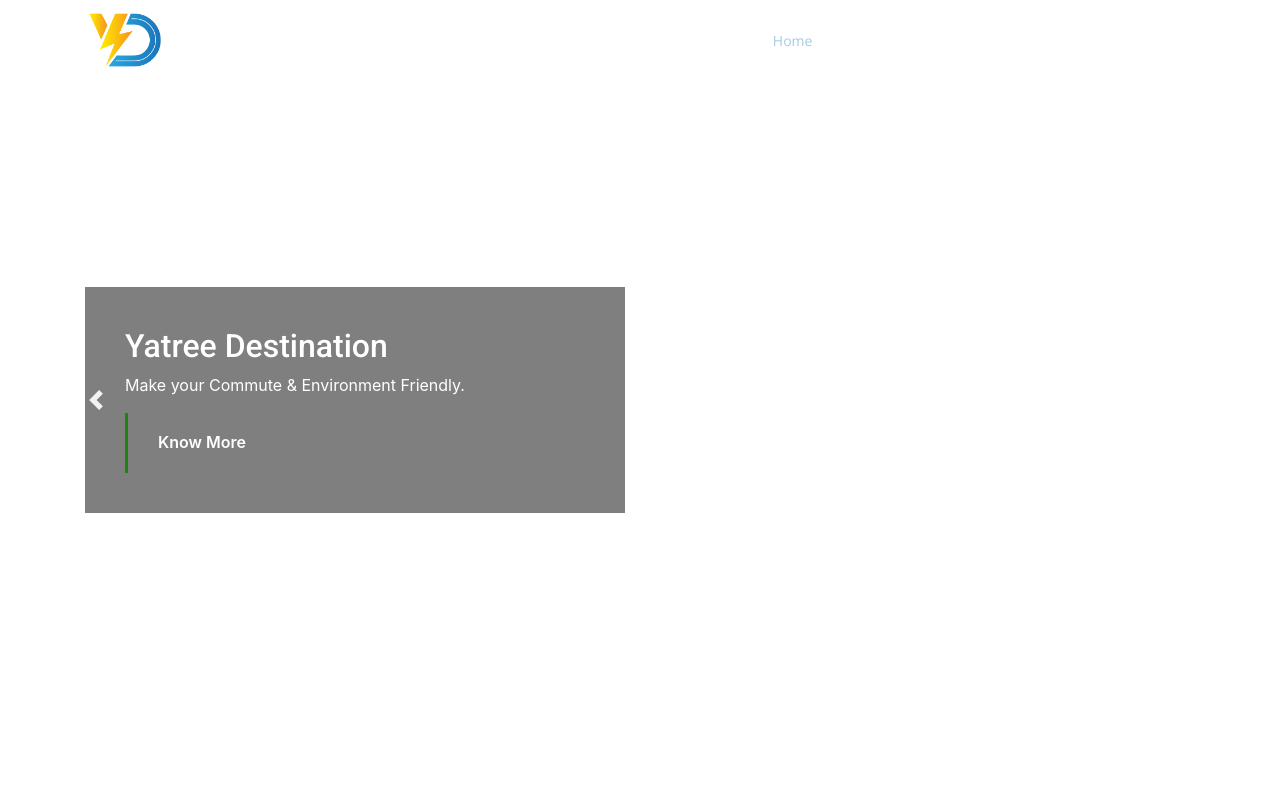
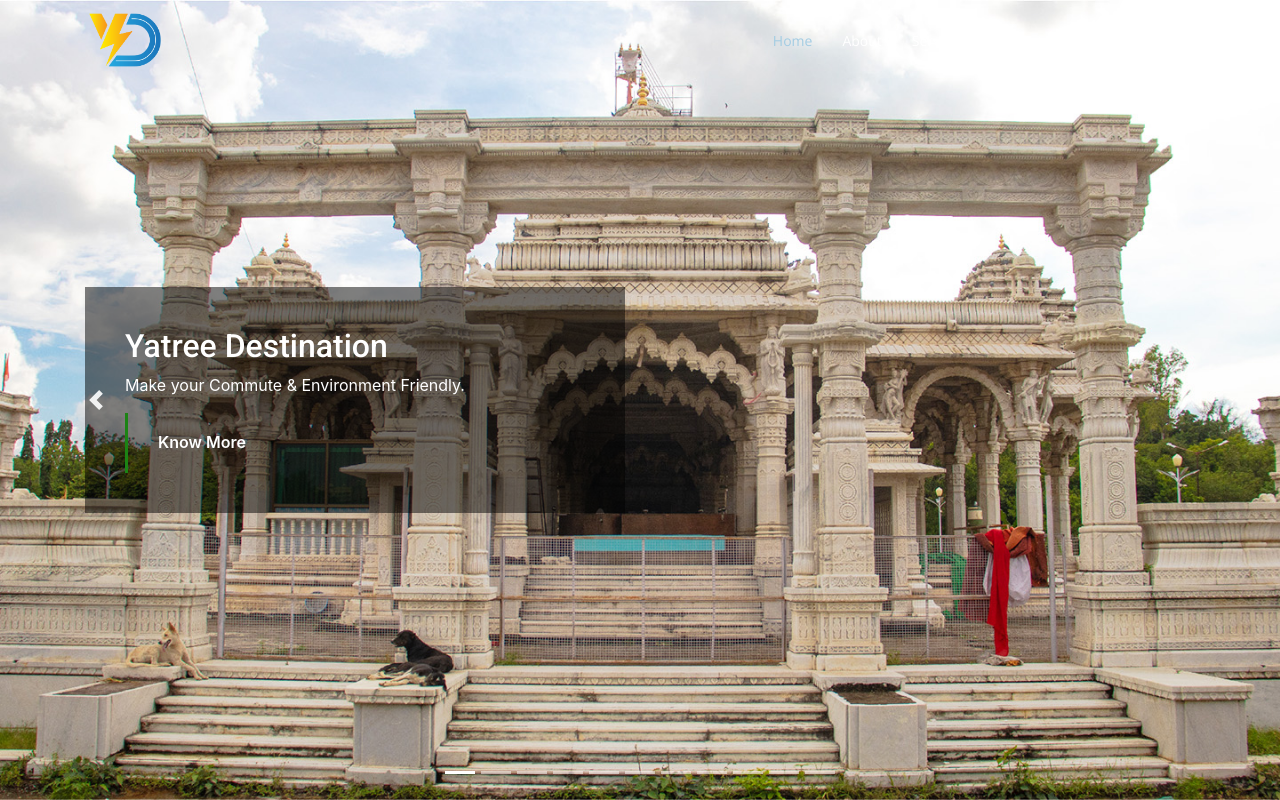
Before and after one commit to YatreeDest/Web, a plain HTML site: page index.html in a window 1280 px wide. Both pictures are taken after a click on the button "Previous". Shown: the top 800 px of the page. Drawn offline with nearby package versions, Linux system fonts and the light colour scheme.

Commit message:
Update style.css

```diff
--- a/assets/css/style.css
+++ b/assets/css/style.css
@@ -271,7 +271,7 @@ h1, h2, h3, h4, h5, h6, .font-primary {
 --------------------------------------------------------------*/
 
 #carousel .carousel-item.b1{
-  background-image: url("assets/img/1-01.jpg");
+  background-image: url("../img/1-01.jpg");
 }
 #carousel .carousel-item.b2{
   background-image: url("assets/img/Slider/2-01.jpg");
```
